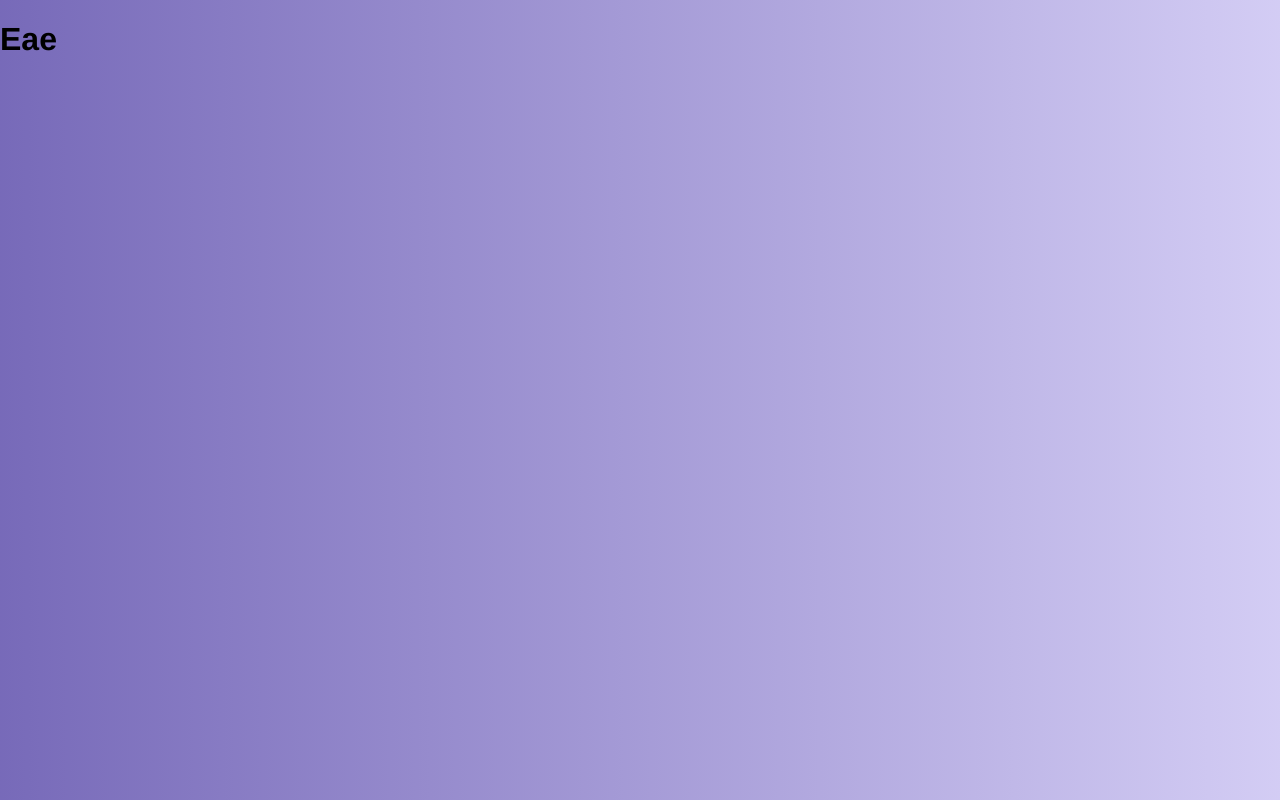
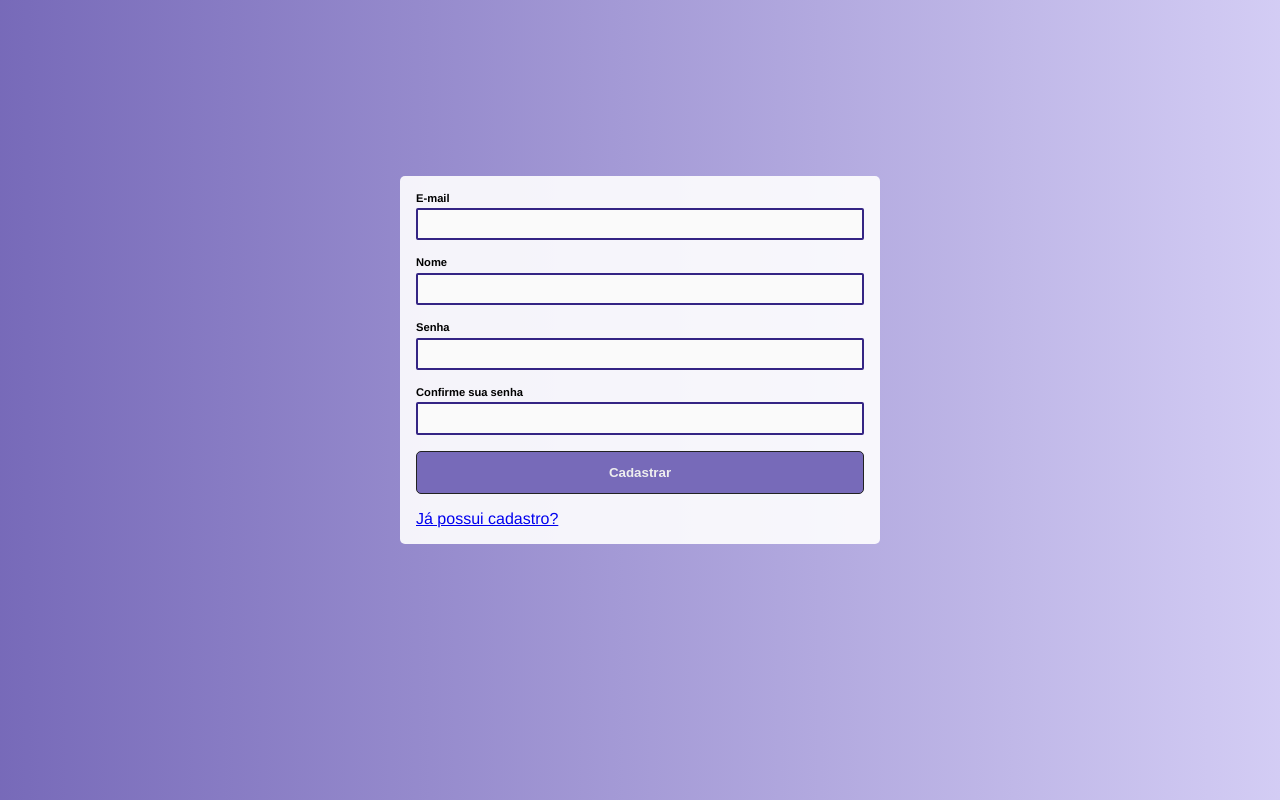
Before and after one commit to RodrigoLages/projetoZeus, a React (Create React App) app in the folder front/: page /register in a window 1280 px wide. Built offline with nearby package versions, Linux system fonts and the light colour scheme.

Commit message:
Register page

```diff
--- a/front/src/App.css
+++ b/front/src/App.css
@@ -199,14 +199,15 @@ svg:hover {
 
 /*________________________________________________Login/Register_______________________________________--*/
 
-.login-container {
+.auth-container {
   display: flex;
   height: 90vh;
   justify-content: center;
   align-items: center;
 }
 
-#form-login {
+#form-login,
+#form-register {
   width: 35%;
 }
 
--- a/front/src/pages/Login.js
+++ b/front/src/pages/Login.js
@@ -34,7 +34,7 @@ function Login() {
     }
 
     return (
-        <div className="login-container">
+        <div className="auth-container">
             <div className="form" id="form-login">
                 <form onSubmit={handleLogin}>
                     <div className="form-control">
--- a/front/src/pages/Register.js
+++ b/front/src/pages/Register.js
@@ -1,6 +1,107 @@
+import { useContext, useState } from "react";
+import { useNavigate, Link } from "react-router-dom";
+import { Context } from "../Context/AuthContext";
+
+const API = "http://localhost:4000";
+
 function Register() {
+    const [email, setEmail] = useState('');
+    const [name, setName] = useState('');
+    const [password, setPassword] = useState('');
+    const [confirmPassword, setConfirmPassword] = useState('');
+    const { setToken } = useContext(Context);
+    const navigate = useNavigate();
+
+
+    const handleRegister = async (e) => {
+        e.preventDefault();
+
+        const newUser = { email, name, password, confirmPassword }
+
+        const res = await fetch(API + "/auth/register", {
+            method: "POST",
+            body: JSON.stringify(newUser),
+            headers: {
+              "Content-Type": "application/json",
+            },
+          })
+            .then((res) => res.json().then(data => ({status: res.status, msg: data.msg})))
+            .catch((err) => console.log(err));
+
+
+        setPassword('');
+        setConfirmPassword('');
+        if (res.status !== 201) return window.alert(res.msg);
+
+        const user = { email, password }
+
+        const login = await fetch(API + "/auth/login", {
+            method: "POST",
+            body: JSON.stringify(user),
+            headers: {
+              "Content-Type": "application/json",
+            },
+          })
+            .then((res) => res.json())
+            .catch((err) => console.log(err));
+
+        if (!login.token) return window.alert(login.msg);
+
+        setToken(login.token)
+        navigate("/");
+    }
+
     return (
-        <h1>Eae</h1>
+        <div className="auth-container">
+            <div className="form" id="form-register">
+                <form onSubmit={handleRegister}>
+                    <div className="form-control">
+                        <label htmlFor="email">E-mail</label>
+                        <input
+                        type="text"
+                        name="email"
+                        onChange={(e) => setEmail(e.target.value)}
+                        value={email}
+                        required
+                        />
+                    </div>
+                    <div className="form-control">
+                        <label htmlFor="name">Nome</label>
+                        <input
+                        type="text"
+                        name="name"
+                        onChange={(e) => setName(e.target.value)}
+                        value={name}
+                        required
+                        />
+                    </div>
+                    <div className="form-control">
+                        <label htmlFor="pass">Senha</label>
+                        <input
+                        type="password"
+                        name="pass"
+                        onChange={(e) => setPassword(e.target.value)}
+                        value={password}
+                        required
+                        />
+                    </div>
+                    <div className="form-control">
+                        <label htmlFor="passConfirm">Confirme sua senha</label>
+                        <input
+                        type='password'
+                        name='passConfirm'
+                        onChange={(e) => setConfirmPassword(e.target.value)}
+                        value={confirmPassword}
+                        required
+                        />
+                    </div>
+                    <input type="submit" value="Cadastrar" />
+                </form>
+                <div className="link">
+                    <Link to={"/login"}>Já possui cadastro?</Link>
+                </div>
+            </div>
+        </div>
     );
 }
 
```
